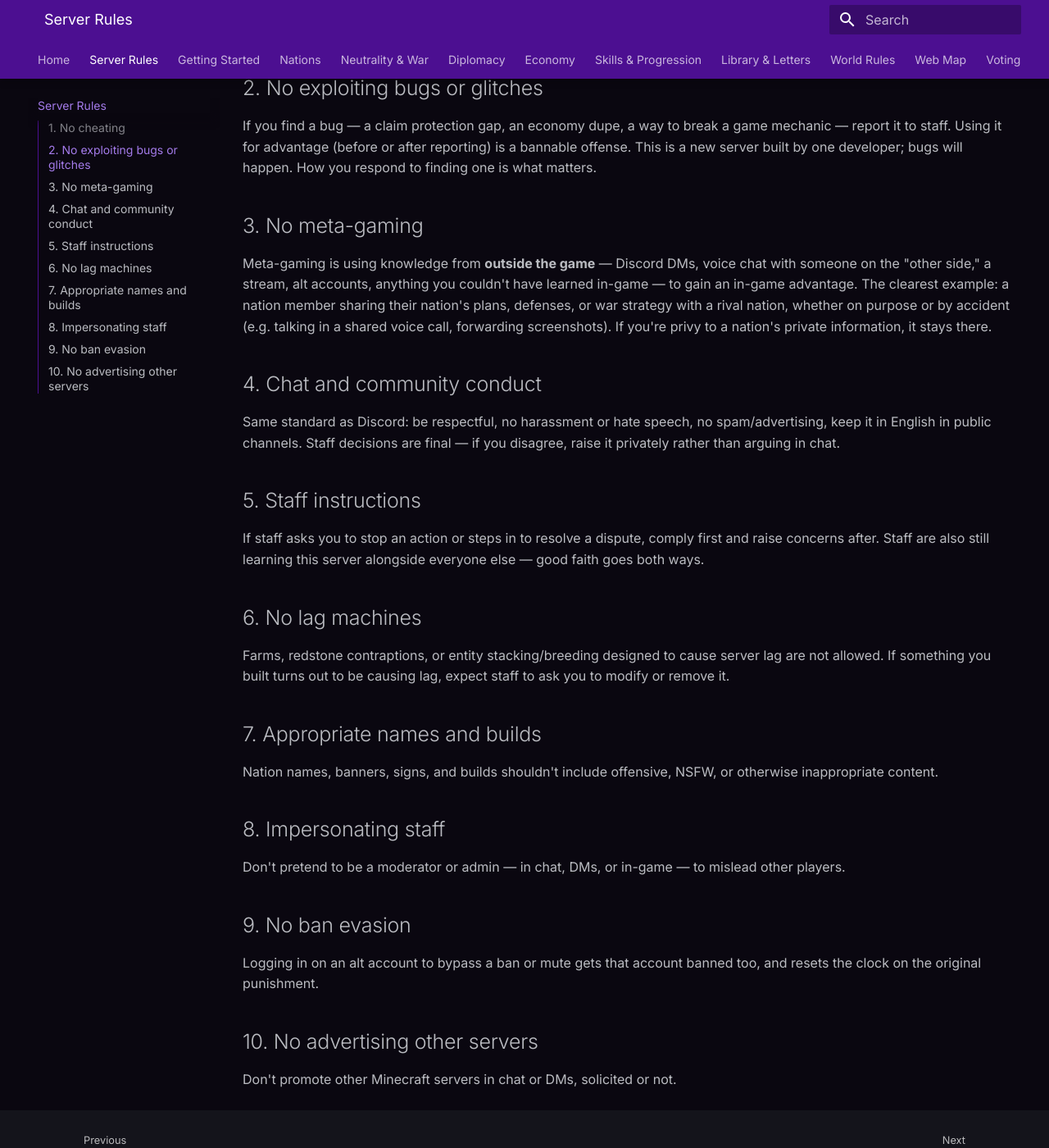
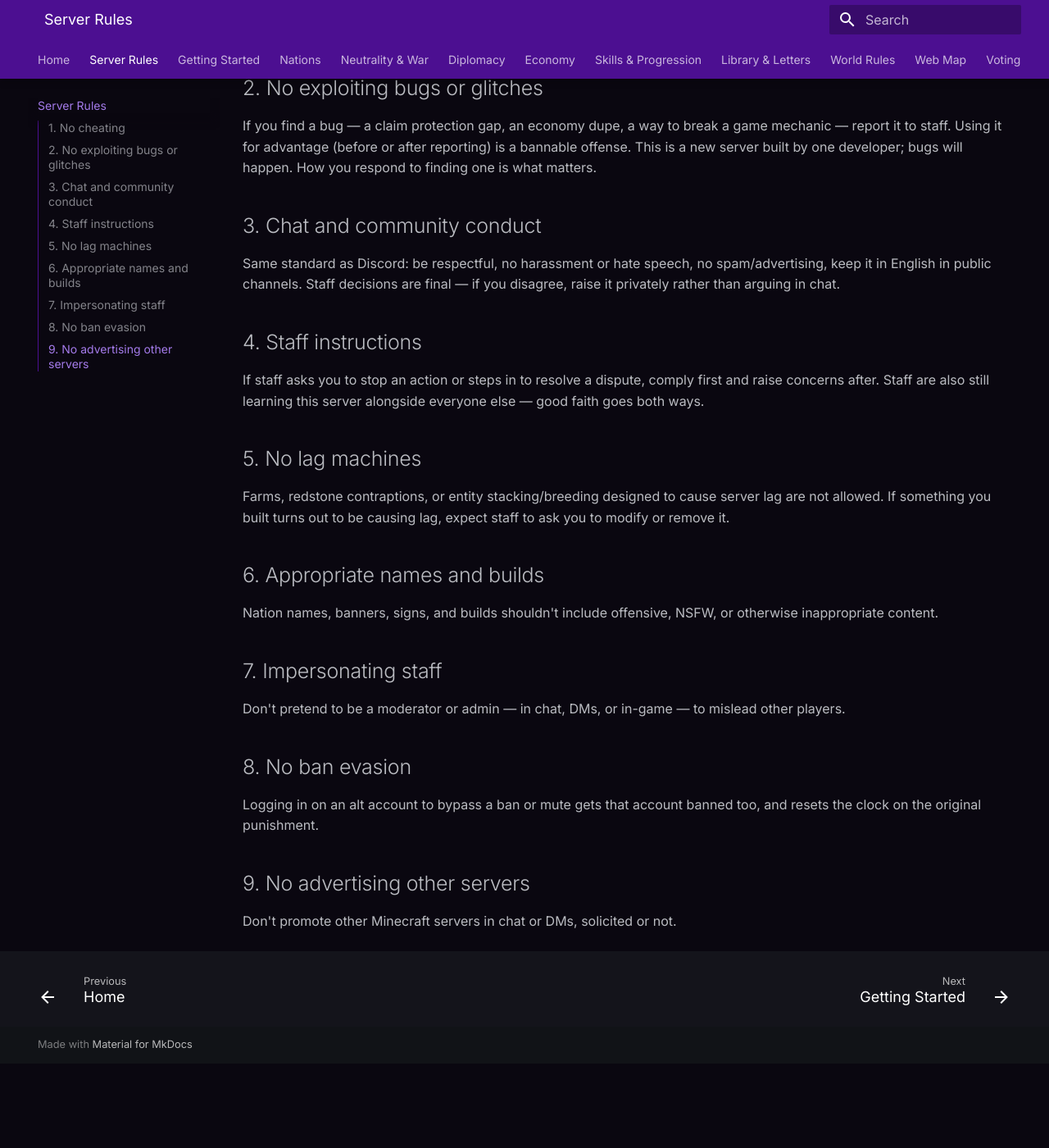
Before and after one commit to SourceRealms/sourcerealms-docs, an MkDocs documentation site: the page built from docs/server-rules.md, in a window 1280 px wide and 1400 px high, scrolled down 371 px. Shown: the whole window at 82% size. Built offline with MkDocs 1.6.1 and Material for MkDocs 9.7.7, drawn with Linux system fonts in a browser that asks for light colours; after the commit the page ends 1668 px from its top, so only the background shows below that.

Commit message:
Remove meta-gaming rule, renumber server rules

```diff
--- a/docs/server-rules.md
+++ b/docs/server-rules.md
@@ -17,46 +17,38 @@ report it to staff. Using it for advantage (before or after reporting) is a bann
 is a new server built by one developer; bugs will happen. How you respond to finding one is what
 matters.
 
-## 3. No meta-gaming
-
-Meta-gaming is using knowledge from **outside the game** — Discord DMs, voice chat with someone on
-the "other side," a stream, alt accounts, anything you couldn't have learned in-game — to gain an
-in-game advantage. The clearest example: a nation member sharing their nation's plans, defenses, or
-war strategy with a rival nation, whether on purpose or by accident (e.g. talking in a shared voice
-call, forwarding screenshots). If you're privy to a nation's private information, it stays there.
-
-## 4. Chat and community conduct
+## 3. Chat and community conduct
 
 Same standard as Discord: be respectful, no harassment or hate speech, no spam/advertising, keep it
 in English in public channels. Staff decisions are final — if you disagree, raise it privately
 rather than arguing in chat.
 
-## 5. Staff instructions
+## 4. Staff instructions
 
 If staff asks you to stop an action or steps in to resolve a dispute, comply first and raise
 concerns after. Staff are also still learning this server alongside everyone else — good faith
 goes both ways.
 
-## 6. No lag machines
+## 5. No lag machines
 
 Farms, redstone contraptions, or entity stacking/breeding designed to cause server lag are not
 allowed. If something you built turns out to be causing lag, expect staff to ask you to modify or
 remove it.
 
-## 7. Appropriate names and builds
+## 6. Appropriate names and builds
 
 Nation names, banners, signs, and builds shouldn't include offensive, NSFW, or otherwise
 inappropriate content.
 
-## 8. Impersonating staff
+## 7. Impersonating staff
 
 Don't pretend to be a moderator or admin — in chat, DMs, or in-game — to mislead other players.
 
-## 9. No ban evasion
+## 8. No ban evasion
 
 Logging in on an alt account to bypass a ban or mute gets that account banned too, and resets the
 clock on the original punishment.
 
-## 10. No advertising other servers
+## 9. No advertising other servers
 
 Don't promote other Minecraft servers in chat or DMs, solicited or not.
```
